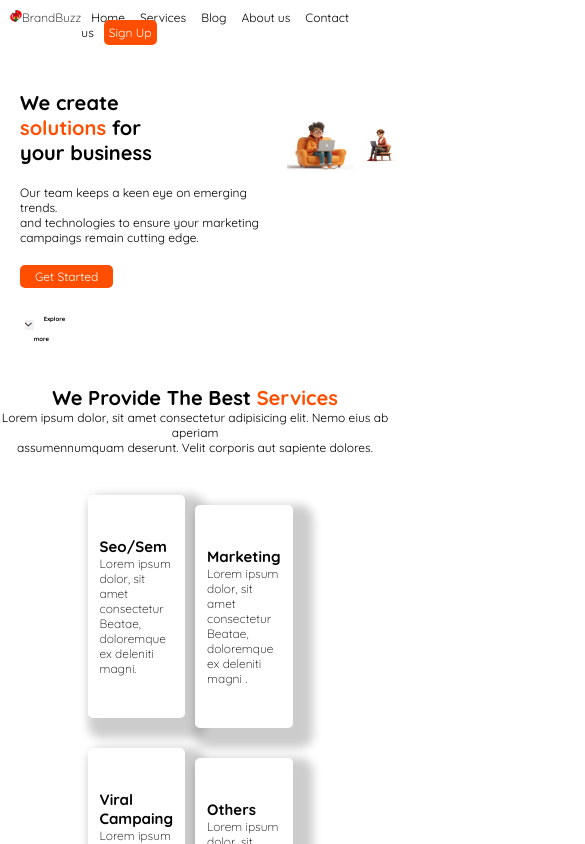
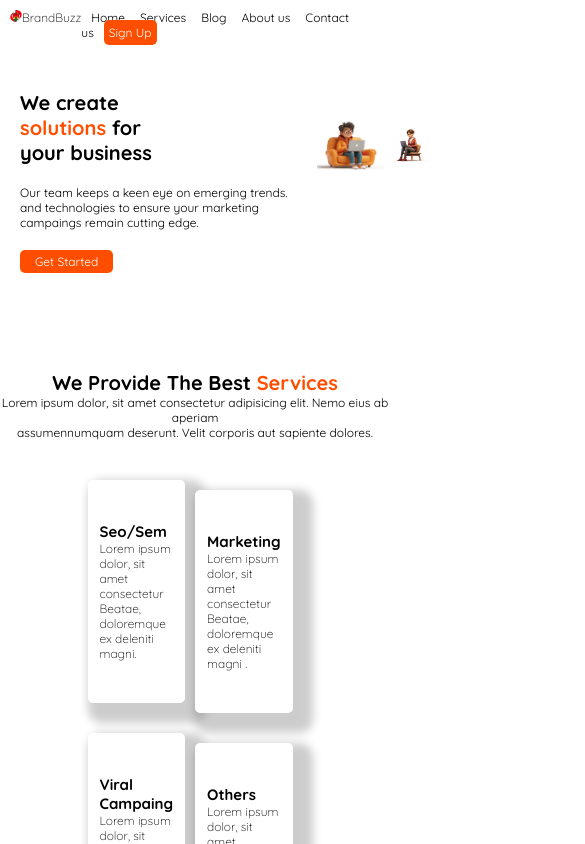
Before and after one commit to Rozay2002/BrandBuzz, a JavaScript app: page / in a window 390 px wide. Shown: the top 844 px of the page, 585 px wide, since content can reach past the window. Built offline with nearby package versions, Linux system fonts and the light colour scheme; the HTML template or start-up script is replaced by a standard one.

Commit message:
7xchanges

```diff
--- a/src/index.css
+++ b/src/index.css
@@ -227,13 +227,7 @@
 
         }
         .down{
-            display: grid;
-            padding-top: 20px;
-            padding-left: 5px;
-            margin-right: 150px;
-            justify-content: space-between;
-            align-items: center;
-            scroll-behavior: smooth;
+            visibility: hidden;
 
         }
         .down h4 a{
@@ -259,13 +253,7 @@
             height: 50px;
         }
         .down{
-            display: flex;
-            padding-top: 20px;
-            padding-left: 5px;
-            margin-right: 120px;
-            justify-content: space-between;
-            align-items: center;
-            scroll-behavior: smooth;
+            visibility: hidden;
 
         }
         .down h4 a{
@@ -651,13 +639,7 @@
 
     }
     .blog .image{
-        position: absolute;
-        display: flex;
-        scroll-behavior: smooth;
         visibility: hidden;
-        height: 43%;
-        margin-top: 0px;
-        margin-left: 59%;
     }
     .mainText3 h2{
         font-size: 19px;
@@ -731,13 +713,7 @@
 
     }
     .blog .image{
-        position: absolute;
         visibility: hidden;
-        display: block;
-        scroll-behavior: smooth;
-        height: 40%;
-        margin-top: 0px;
-        margin-left: 62%;
     }
     .mainText3 h2{
         font-size: 17px;
@@ -812,13 +788,7 @@
 
 }
 .blog .image{
-    position: absolute;
     visibility: hidden;
-    display: block;
-    scroll-behavior: smooth;
-    height: 30%;
-    margin-top: 0px;
-    margin-left: 63%;
 }
 .mainText3 h2{
     font-size: 17px;
```
